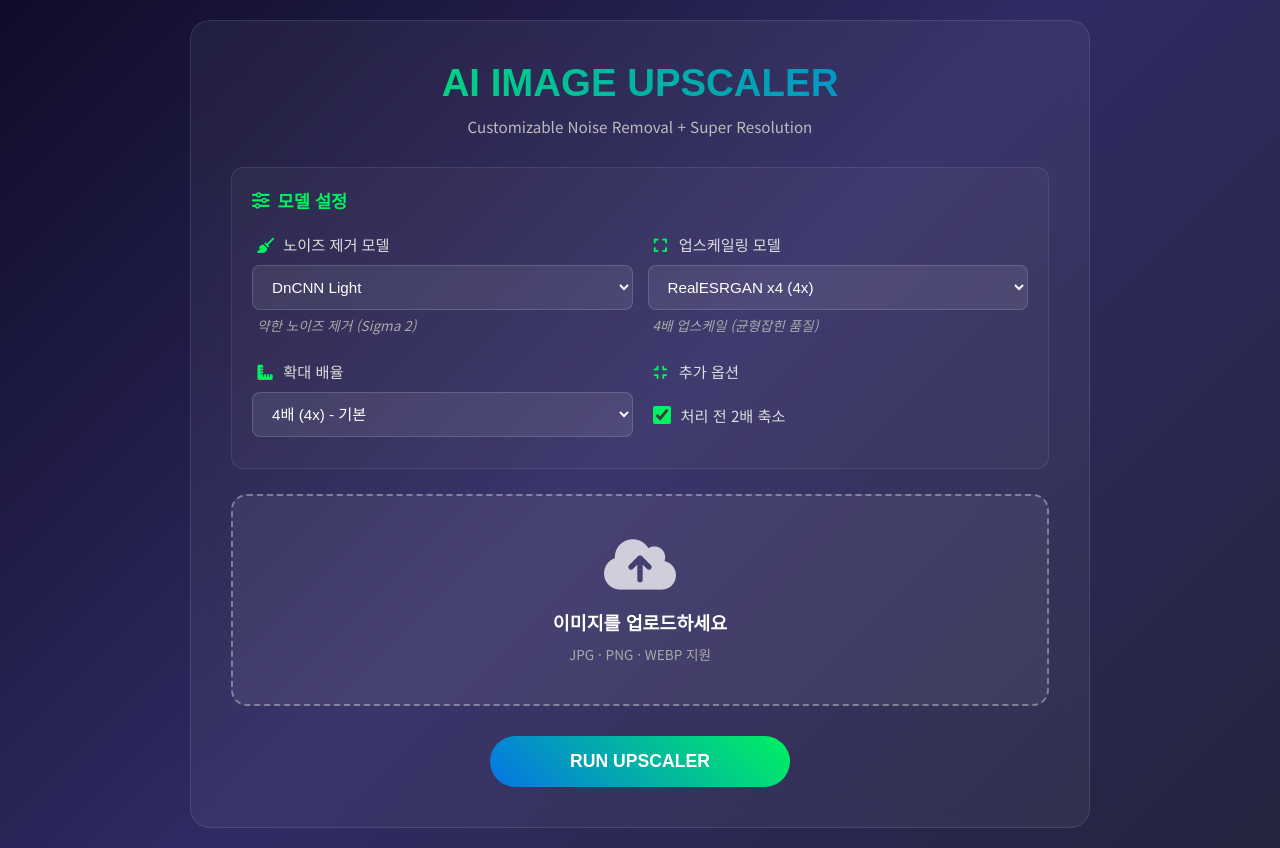
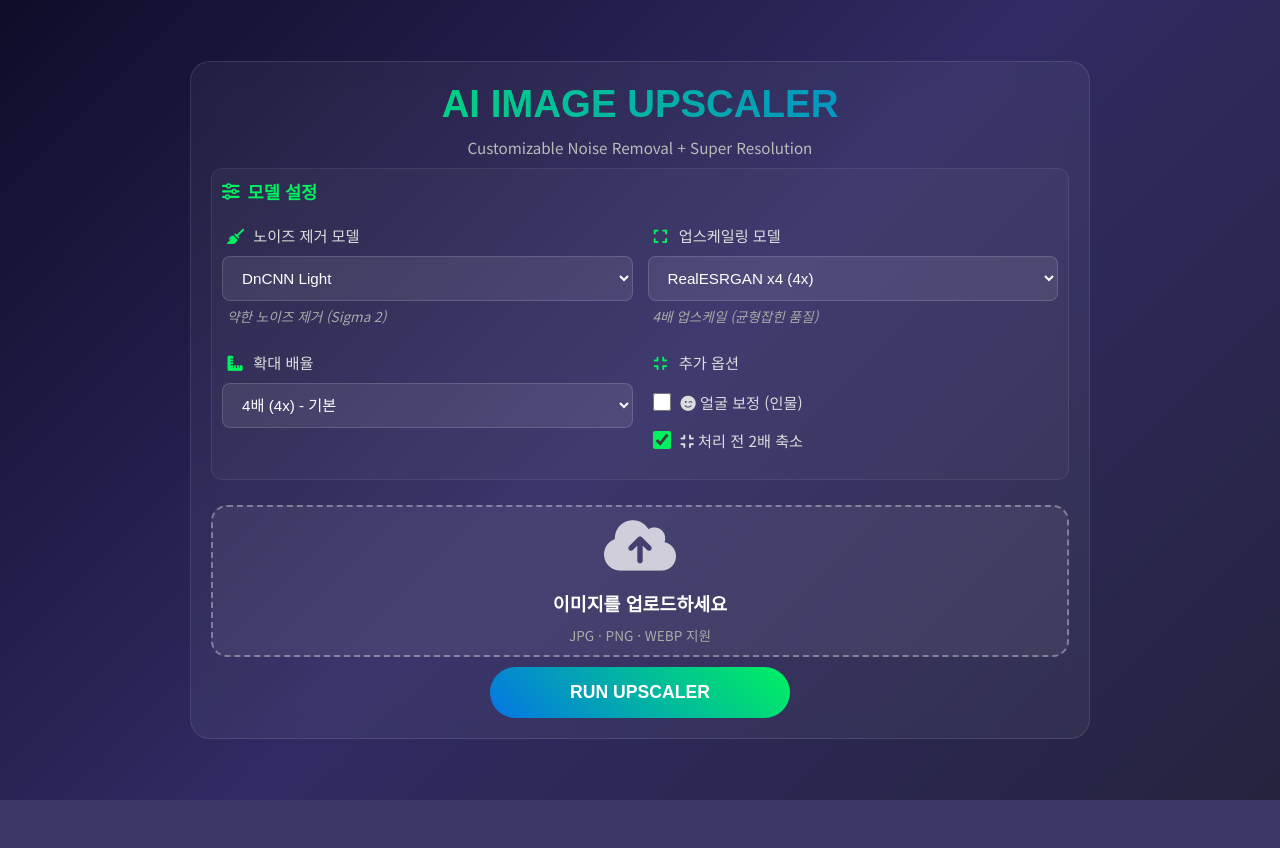
Before and after one commit to smcmfmf/upscaleService, a Flask app: page / in a window 1280 px wide. After the commit the page ends 800 px from the top, so only its background shows below. Run offline with Flask 3, Linux system fonts and the light colour scheme; some web fonts are replaced.

Commit message:
얼굴 보정 기능 추가 및 디자인 수정

```diff
--- a/app.py
+++ b/app.py
@@ -10,6 +10,13 @@ import cv2
 import shutil
 from realesrgan import RealESRGANer
 from basicsr.archs.rrdbnet_arch import RRDBNet
+
+try:
+    from gfpgan import GFPGANer
+    gfpgan_available = True
+except ImportError:
+    gfpgan_available = False
+    print("Warning: GFPGAN not installed. Face enhancement will be unavailable.")
 
 app = Flask(__name__)
 
@@ -82,6 +89,29 @@ denoise_models['none'] = {
     'description': '노이즈 제거 생략'
 }
 
+face_enhancer = None
+if gfpgan_available:
+    try:
+        print("Loading GFPGAN...")
+        gfpgan_model_path = 'weights/GFPGANv1.4.pth'
+
+        if not os.path.exists(gfpgan_model_path):
+            print(f"GFPGAN model not found at {gfpgan_model_path}. Downloading...")
+
+            os.makedirs(os.path.dirname(gfpgan_model_path), exist_ok=True)
+
+            url = 'https://github.com/TencentARC/GFPGAN/releases/download/v1.3.0/GFPGANv1.4.pth'
+
+            torch.hub.download_url_to_file(url, gfpgan_model_path)
+            print("Download complete.")
+
+        face_enhancer = GFPGANer(model_path=gfpgan_model_path, upscale=1, arch='clean', channel_multiplier=2, bg_upsampler=None, device=device)
+        print("GFPGAN loaded")
+
+    except Exception as e:
+        print(f"GFPGAN failed: {e}")
+        face_enhancer = None
+
 upscale_models = {}
 
 try:
@@ -127,6 +157,7 @@ except Exception as e:
 print(f"\n=== Loaded Models Summary ===")
 print(f"Denoise models: {len([k for k in denoise_models.keys() if k != 'none'])}")
 print(f"Upscale models: {len(upscale_models)}")
+print(f"Face Enhancer: {'Available' if face_enhancer is not None else 'Unavailable'}")
 print("=" * 30 + "\n")
 
 def pil_to_base64(img_pil):
@@ -170,6 +201,7 @@ def upscale():
         denoise_model_id = request.form.get('denoise_model', 'dncnn_sigma2')
         upscale_model_id = request.form.get('upscale_model', 'realesrgan_x4')
         downscale = request.form.get('downscale', 'true').lower() == 'true'
+        face_enhance = request.form.get('face_enhance') == 'true'
 
         try:
             target_scale = float(request.form.get('target_scale', 4))
@@ -181,6 +213,7 @@ def upscale():
         print(f"Upscale model: {upscale_model_id}")
         print(f"Target Scale: {target_scale}x")
         print(f"Downscale: {downscale}")
+        print(f"Face Enhance: {face_enhance}")
 
         if denoise_model_id not in denoise_models:
             return jsonify({'error': f'Invalid denoise model: {denoise_model_id}'}), 400
@@ -242,6 +275,7 @@ def upscale():
                 x_pad_end = min(w_curr, x_end + pad_size)
 
                 crop_padded = denoised_bgr[y_pad_start:y_pad_end, x_pad_start:x_pad_end]
+
                 crop_upscaled_padded, _ = upscale_info['model'].enhance(crop_padded, outscale=scale_factor)
 
                 crop_y_offset = (y_start - y_pad_start) * scale_factor
@@ -286,6 +320,16 @@ def upscale():
 
         upscaled = final_upscaled
 
+        face_enhanced_status = False
+        if face_enhance and face_enhancer is not None:
+            print("Applying face enhancement (GFPGAN)...")
+            _, _, upscaled_face = face_enhancer.enhance(upscaled, has_aligned=False, only_center_face=False, paste_back=True)
+            upscaled = upscaled_face
+            face_enhanced_status = True
+            print("Face enhancement complete")
+        elif face_enhance and face_enhancer is None:
+             print("Warning: Face enhancement requested but GFPGAN model is not loaded.")
+
         if os.path.exists(temp_dir):
             shutil.rmtree(temp_dir)
 
@@ -304,7 +348,8 @@ def upscale():
                 'denoise_model': denoise_info['name'],
                 'upscale_model': upscale_info['name'],
                 'scale': scale_factor,
-                'downscaled': downscale
+                'downscaled': downscale,
+                'face_enhanced': face_enhanced_status
             }
         })
 
--- a/templates/index.html
+++ b/templates/index.html
@@ -27,7 +27,7 @@
       display: flex;
       justify-content: center;
       align-items: center;
-      padding: 20px;
+      padding: 10px;
     }
 
     .container {
@@ -36,7 +36,7 @@
       background: var(--glass-bg);
       border: var(--glass-border);
       border-radius: 20px;
-      padding: 40px;
+      padding: 20px;
       text-align: center;
       backdrop-filter: blur(12px);
       transition: all 0.3s ease;
@@ -55,7 +55,7 @@
 
     p.subtitle {
       color: #bbb;
-      margin-bottom: 30px;
+      margin-bottom: 10px;
       font-size: 0.95rem;
     }
 
@@ -63,7 +63,7 @@
       margin-bottom: 25px;
       text-align: left;
       background: rgba(255,255,255,0.03);
-      padding: 20px;
+      padding: 10px;
       border-radius: 12px;
       border: 1px solid rgba(255,255,255,0.08);
     }
@@ -147,8 +147,7 @@
       display: flex;
       align-items: center;
       gap: 10px;
-      padding: 12px 5px;
-      height: 100%;
+      padding: 8px 5px;
     }
 
     .checkbox-wrapper input[type="checkbox"] {
@@ -169,7 +168,7 @@
     .upload-area {
       border: 2px dashed rgba(255,255,255,0.35);
       border-radius: 16px;
-      padding: 40px 20px;
+      padding: 10px 5px;
       background: rgba(255,255,255,0.06);
       cursor: pointer;
       display: flex;
@@ -218,7 +217,7 @@
     }
 
     .btn-submit {
-      margin-top: 30px;
+      margin-top: 10px;
       padding: 15px 40px;
       font-size: 1.1rem;
       font-weight: 700;
@@ -447,8 +465,16 @@
             </td>
             <td>
               <div class="checkbox-wrapper">
+                <input type="checkbox" id="face-enhance-check" name="face_enhance" value="true">
+                <label for="face-enhance-check">
+                  <i class="fa-solid fa-face-smile-wink"></i> 얼굴 보정 (인물)
+                </label>
+              </div>
+              <div class="checkbox-wrapper">
                 <input type="checkbox" id="downscale-check" name="downscale" value="true" checked>
-                <label for="downscale-check">처리 전 2배 축소</label>
+                <label for="downscale-check">
+                  <i class="fa-solid fa-compress"></i> 처리 전 2배 축소
+                </label>
               </div>
             </td>
           </tr>
@@ -597,6 +623,15 @@
       handleFile(file);
     });
 
+    function downloadImage(dataUrl, filename) {
+      const a = document.createElement('a');
+      a.href = dataUrl;
+      a.download = filename;
+      document.body.appendChild(a);
+      a.click();
+      document.body.removeChild(a);
+    }
+
     form.addEventListener("submit", async e => {
       e.preventDefault();
 
@@ -614,6 +649,9 @@
         form.style.display = "none";
 
         const settings = data.settings;
+        const timestamp = new Date().getTime();
+        const filename = `upscaled_${timestamp}.png`;
+
         resultDiv.style.display = "block";
         resultDiv.innerHTML = `
           <div class="result-info">
@@ -621,7 +659,8 @@
             <p><strong>노이즈 제거:</strong> ${settings.denoise_model}</p>
             <p><strong>업스케일링:</strong> ${settings.upscale_model}</p>
             <p><strong>배율:</strong> ${settings.scale}x</p>
-            <p><strong>사전 축소:</strong> ${settings.downscaled ? '적용됨' : '적용 안 됨'}</p>
+            <p><strong>얼굴 보정:</strong> ${settings.face_enhanced ? '적용됨' : '미적용'}</p>
+            <p><strong>사전 축소:</strong> ${settings.downscaled ? '적용됨' : '미적용'}</p>
           </div>
 
           <table class="result-table">
@@ -635,7 +674,12 @@
                 <td><img src="${data.denoised}" onclick="viewImage(this.src)" title="노이즈 제거"></td>
               </tr>
               <tr>
-                <th>Upscaled</th>
+                <th>
+                  Upscaled<br>
+                  <button class="btn-download" onclick="downloadImage('${data.upscaled}', '${filename}')">
+                    <i class="fa-solid fa-download"></i> 다운로드
+                  </button>
+                </th>
                 <td><img src="${data.upscaled}" onclick="viewImage(this.src)" title="업스케일링 결과"></td>
               </tr>
             </tbody>
```
Also changed, not shown: other parts of templates/index.html (+32 -13 lines).
